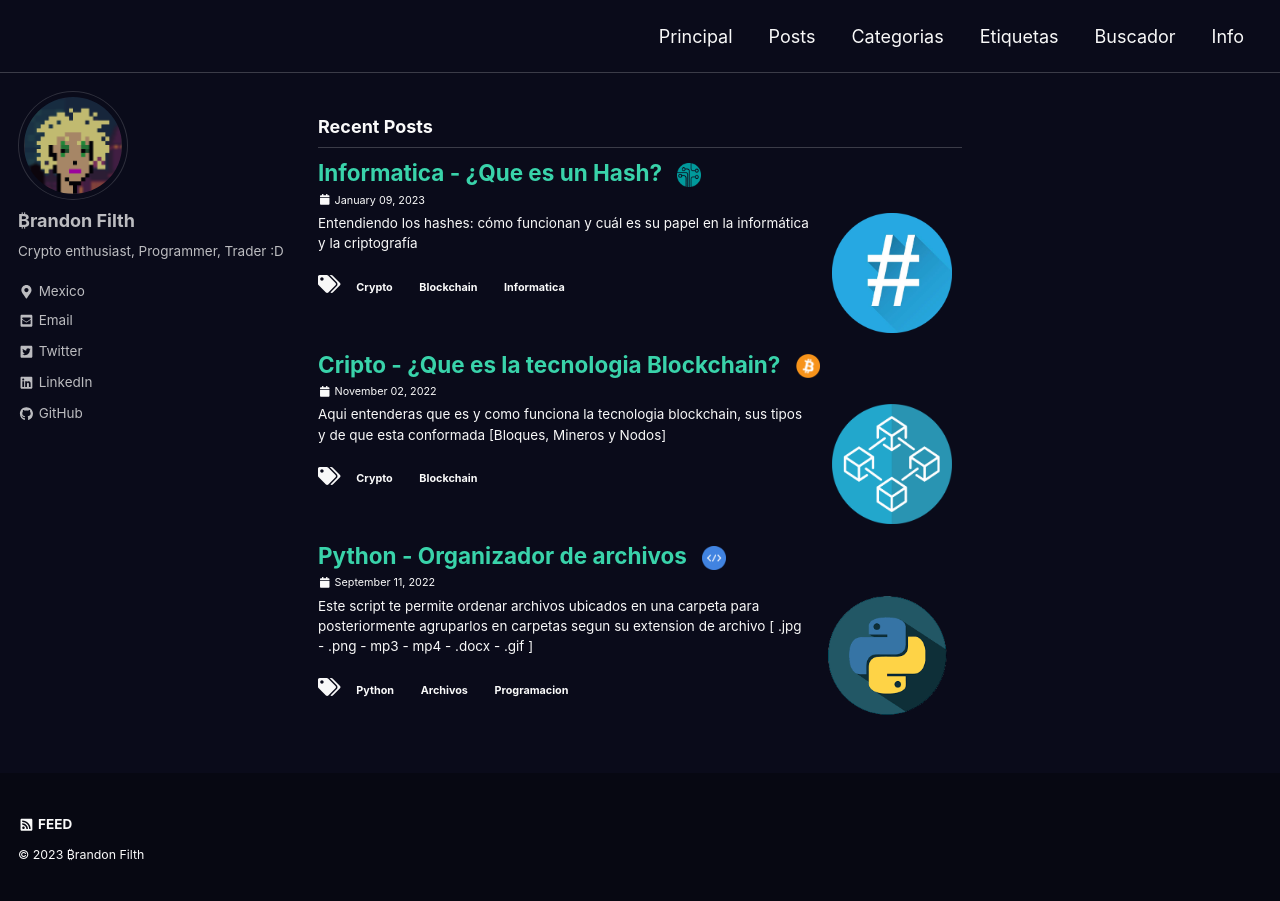
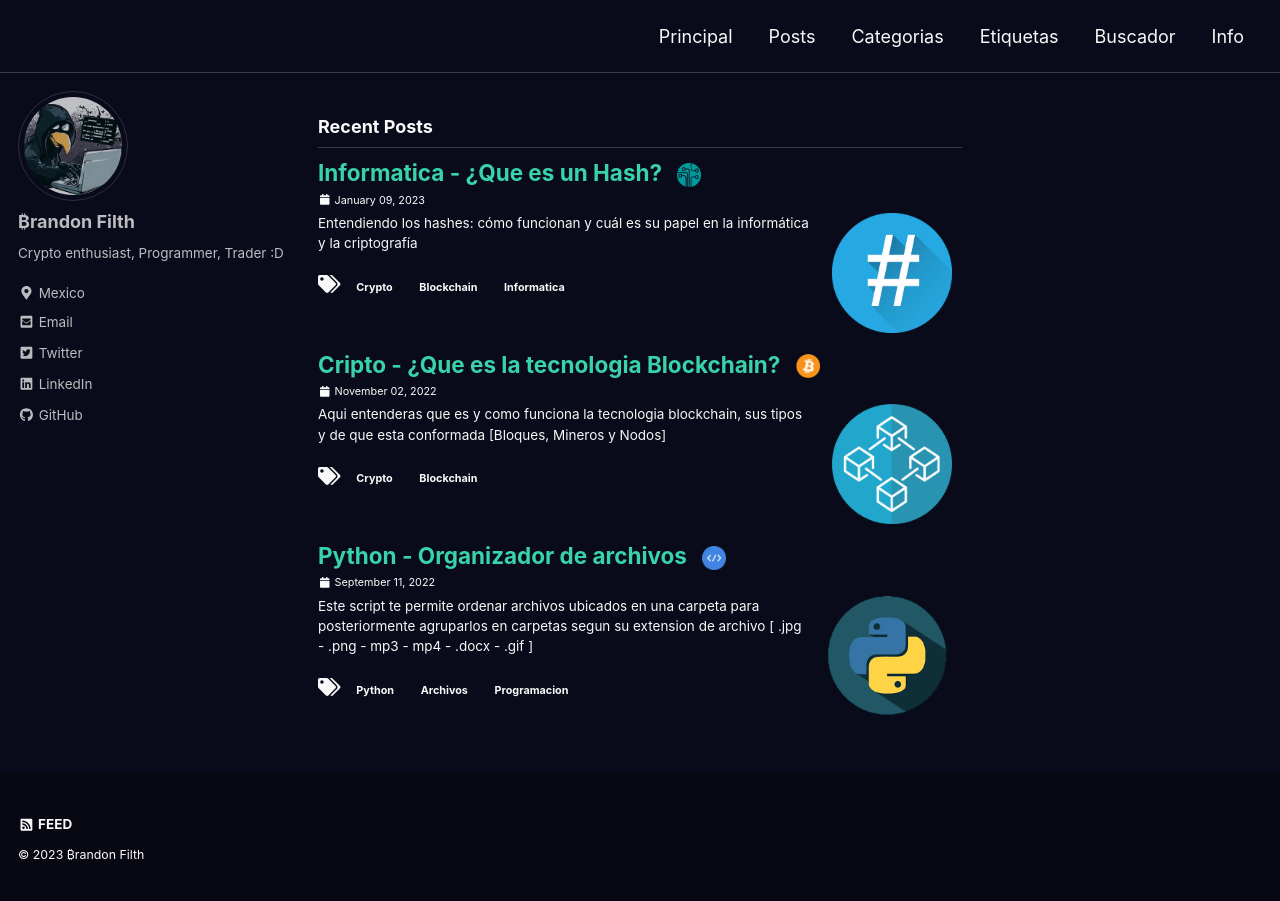
Before and after one commit to BrandonFilth/web, a Jekyll site: the page built from index.html, in a window 1280 px wide. Built offline with Jekyll 4.4.1, drawn with Linux system fonts in a browser that asks for light colours; cached includes are drawn as plain includes; a script that is not in the unit is left out; the list of posts is cut into pages by our own code.

Commit message:
Update _config.yml
change profile pic

```diff
--- a/_config.yml
+++ b/_config.yml
@@ -10,7 +10,7 @@ title                    : "₿randon Filth"
 title_separator          : "-"
 name                     : "₿randon Filth"
 description              : "Programming student blog"
-url                      : "https://brandonfilth.github.io" # the base hostname & protocol for your site e.g. "https://mmistakes.github.io"
+url                      : "https://brandonfilth.github.io"
 baseurl                  : # the subpath of your site, e.g. "/blog"
 repository               : "BrandonFilth/brandonfilth.github.io" # GitHub username/repo-name e.g. "mmistakes/minimal-mistakes"
 logo                     : #"/assets/images/bane.png"
@@ -92,7 +92,7 @@ analytics:
 # Site Author
 author:
   name             : "₿randon Filth"
-  avatar           : "/assets/images/moonriverpunk.png"
+  avatar           : "/assets/images/crow.jpg"
   bio              : "Crypto enthusiast, Programmer, Trader :D"
   location         : "Mexico"
   email            : "brandonfilth6@gmail.com"
```
